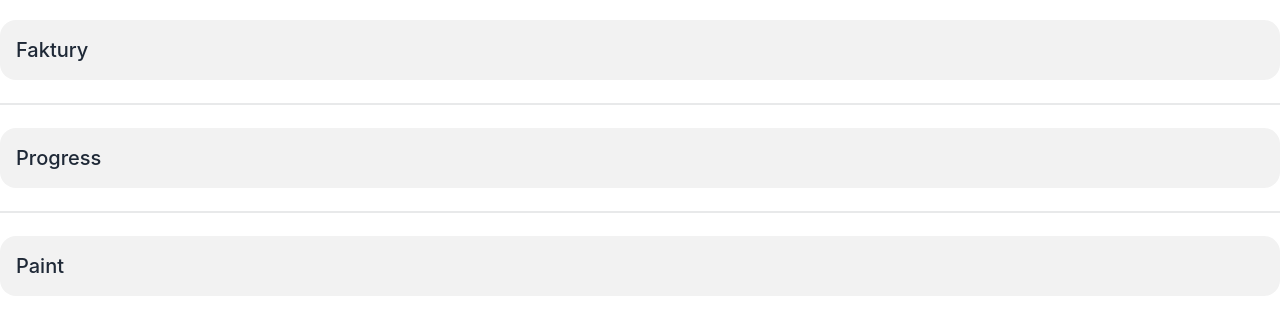
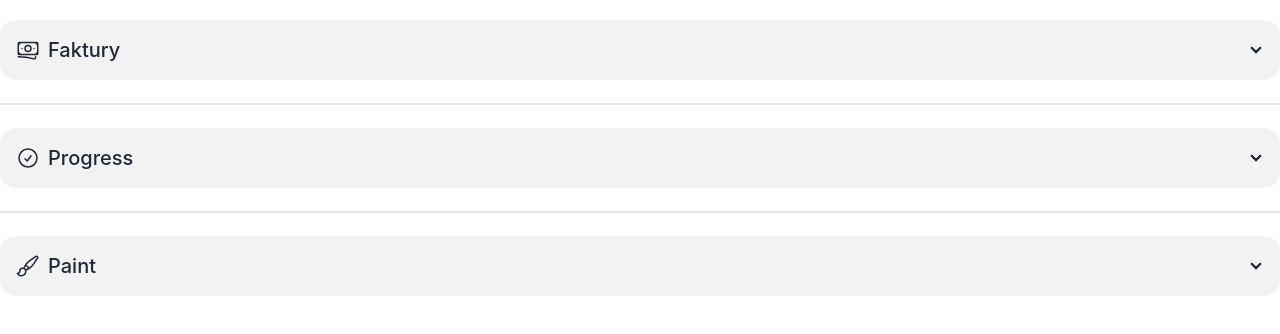
Before and after one commit to cbz77/react_ts_progress, a React (Create React App) app: page / in a window 1280 px wide. Shown: the top 334 px of the page. Built offline with nearby package versions, Linux system fonts and the light colour scheme; the HTML template or start-up script is replaced by a standard one.

Commit message:
collapse arrow icon

```diff
--- a/src/App.tsx
+++ b/src/App.tsx
@@ -12,9 +12,14 @@ function App() {
         {/* <h1 className='text-4xl text-bold'>Test Typescript</h1> */}
       </header>
 
-      <div className='collapse bg-base-200'>
+      <div className='collapse collapse-arrow bg-base-200'>
         <input type='checkbox'></input>
-        <div className='collapse-title text-xl font-medium'>Faktury</div>
+        <div className='collapse-title text-xl font-medium block flex flex-row items-center gap-2'>
+          <svg xmlns="http://www.w3.org/2000/svg" fill="none" viewBox="0 0 24 24" strokeWidth={1.5} stroke="currentColor" className="size-6">
+            <path strokeLinecap="round" strokeLinejoin="round" d="M2.25 18.75a60.07 60.07 0 0 1 15.797 2.101c.727.198 1.453-.342 1.453-1.096V18.75M3.75 4.5v.75A.75.75 0 0 1 3 6h-.75m0 0v-.375c0-.621.504-1.125 1.125-1.125H20.25M2.25 6v9m18-10.5v.75c0 .414.336.75.75.75h.75m-1.5-1.5h.375c.621 0 1.125.504 1.125 1.125v9.75c0 .621-.504 1.125-1.125 1.125h-.375m1.5-1.5H21a.75.75 0 0 0-.75.75v.75m0 0H3.75m0 0h-.375a1.125 1.125 0 0 1-1.125-1.125V15m1.5 1.5v-.75A.75.75 0 0 0 3 15h-.75M15 10.5a3 3 0 1 1-6 0 3 3 0 0 1 6 0Zm3 0h.008v.008H18V10.5Zm-12 0h.008v.008H6V10.5Z" />
+          </svg>
+          <span>Faktury</span>
+        </div>
         <div className='collapse-content'>
           <InvoiceApp></InvoiceApp>
         </div>
@@ -22,9 +27,14 @@ function App() {
 
       <div className='divider'></div>
 
-      <div className='collapse bg-base-200'>
+      <div className='collapse collapse-arrow bg-base-200'>
         <input type='checkbox'></input>
-        <div className='collapse-title text-xl font-medium'>Progress</div>
+        <div className='collapse-title text-xl font-medium block flex flex-row items-center gap-2'>
+          <svg xmlns="http://www.w3.org/2000/svg" fill="none" viewBox="0 0 24 24" strokeWidth={1.5} stroke="currentColor" className="size-6">
+            <path strokeLinecap="round" strokeLinejoin="round" d="M9 12.75 11.25 15 15 9.75M21 12a9 9 0 1 1-18 0 9 9 0 0 1 18 0Z" />
+          </svg>
+          <span>Progress</span>
+        </div>
         <div className='collapse-content'>
           <ProgressTest></ProgressTest>
         </div>
@@ -32,9 +42,14 @@ function App() {
 
       <div className='divider'></div>
 
-      <div className='collapse bg-base-200'>
+      <div className='collapse collapse-arrow bg-base-200'>
         <input type='checkbox'></input>
-        <div className='collapse-title text-xl font-medium'>Paint</div>
+        <div className='collapse-title text-xl font-medium block flex flex-row items-center gap-2'>
+          <svg xmlns="http://www.w3.org/2000/svg" fill="none" viewBox="0 0 24 24" strokeWidth={1.5} stroke="currentColor" className="size-6">
+            <path strokeLinecap="round" strokeLinejoin="round" d="M9.53 16.122a3 3 0 0 0-5.78 1.128 2.25 2.25 0 0 1-2.4 2.245 4.5 4.5 0 0 0 8.4-2.245c0-.399-.078-.78-.22-1.128Zm0 0a15.998 15.998 0 0 0 3.388-1.62m-5.043-.025a15.994 15.994 0 0 1 1.622-3.395m3.42 3.42a15.995 15.995 0 0 0 4.764-4.648l3.876-5.814a1.151 1.151 0 0 0-1.597-1.597L14.146 6.32a15.996 15.996 0 0 0-4.649 4.763m3.42 3.42a6.776 6.776 0 0 0-3.42-3.42" />
+          </svg>
+          <span>Paint</span>
+        </div>
         <div className='collapse-content'>
           <PaintCanvas></PaintCanvas>
         </div>
--- a/src/components/paint/PaintCanvas.tsx
+++ b/src/components/paint/PaintCanvas.tsx
@@ -69,7 +69,7 @@ const PaintCanvas: React.FC = () => {
             <div className="card card-bordered border-2 border-yellow-400">
 
                 <PaintMenu setLineColor={setLineColor} setLineWidth={setLineWidth} setLineOpacity={setLineOpacity}></PaintMenu>
-                <canvas ref={canvasRef} onMouseUp={endDrawing} onMouseDown={startDrawing} onMouseMove={draw} width={`1280px`} height={`720`}></canvas>
+                <canvas ref={canvasRef} onMouseUp={endDrawing} onMouseDown={startDrawing} onMouseMove={draw} width={`640px`} height={`480`}></canvas>
 
             </div>
 
```
